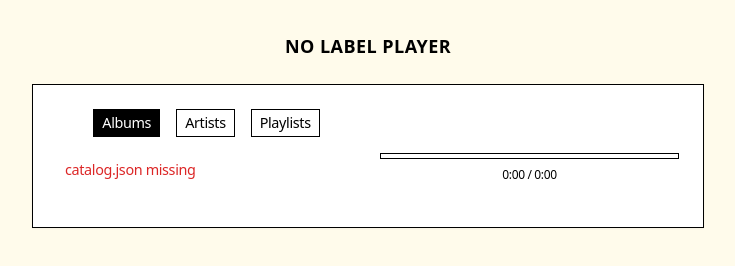
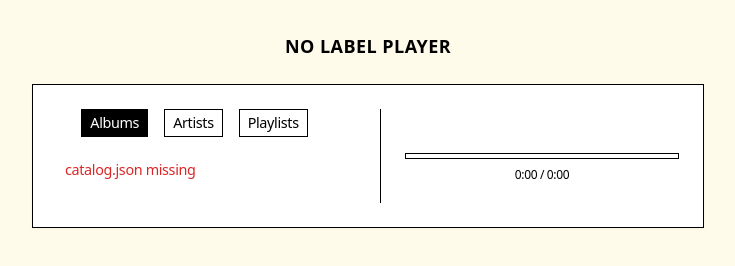
Before and after one commit to destefani/no-label-player, a website: page player/index.html in a window 1280 px wide. Shown: the whole page, without its empty margins (272-1007 px from the left). Drawn offline with nearby package versions, Linux system fonts and the light colour scheme; no server answers.

Commit message:
improve player and catalog separation

```diff
--- a/player/index.html
+++ b/player/index.html
@@ -18,8 +18,8 @@
 <body class="bg-amber-50 min-h-screen flex flex-col items-center p-8 font-sans text-[0.9rem] leading-tight tracking-tight">
   <h1 id="playerName" class="text-lg font-bold uppercase tracking-wide mb-6">No Label Player</h1>
 
-  <div id="player" class="w-full max-w-lg md:max-w-2xl bg-white border border-black p-6 shadow-sm md:flex md:space-x-6">
-    <div id="catalogNav" class="md:w-1/2">
+  <div id="player" class="w-full max-w-lg md:max-w-2xl bg-white border border-black p-6 shadow-sm md:flex md:space-x-6 md:divide-x md:divide-black">
+    <div id="catalogNav" class="md:w-1/2 md:pr-6">
       <div id="browseNav" class="flex justify-center space-x-4 mb-4">
         <button data-target="albums" class="px-2 py-1 border border-black active">Albums</button>
         <button data-target="artists" class="px-2 py-1 border border-black">Artists</button>
@@ -29,7 +29,7 @@
       <ul id="artistList" class="artist-list mb-4 max-h-40 overflow-y-auto divide-y divide-black hidden"></ul>
       <ul id="playlistList" class="playlist-list mb-4 max-h-40 overflow-y-auto divide-y divide-black hidden"></ul>
     </div>
-    <div id="nowPlayingSection" class="md:w-1/2 mt-6 md:mt-0">
+    <div id="nowPlayingSection" class="md:w-1/2 mt-6 md:mt-0 md:pl-6">
       <img id="coverImg" alt="Album cover" class="w-full mb-4 hidden" />
       <ul id="trackList" class="track-list max-h-56 overflow-y-auto divide-y divide-black"></ul>
       <div class="controls flex justify-center space-x-8 mt-4 mb-3">
```
